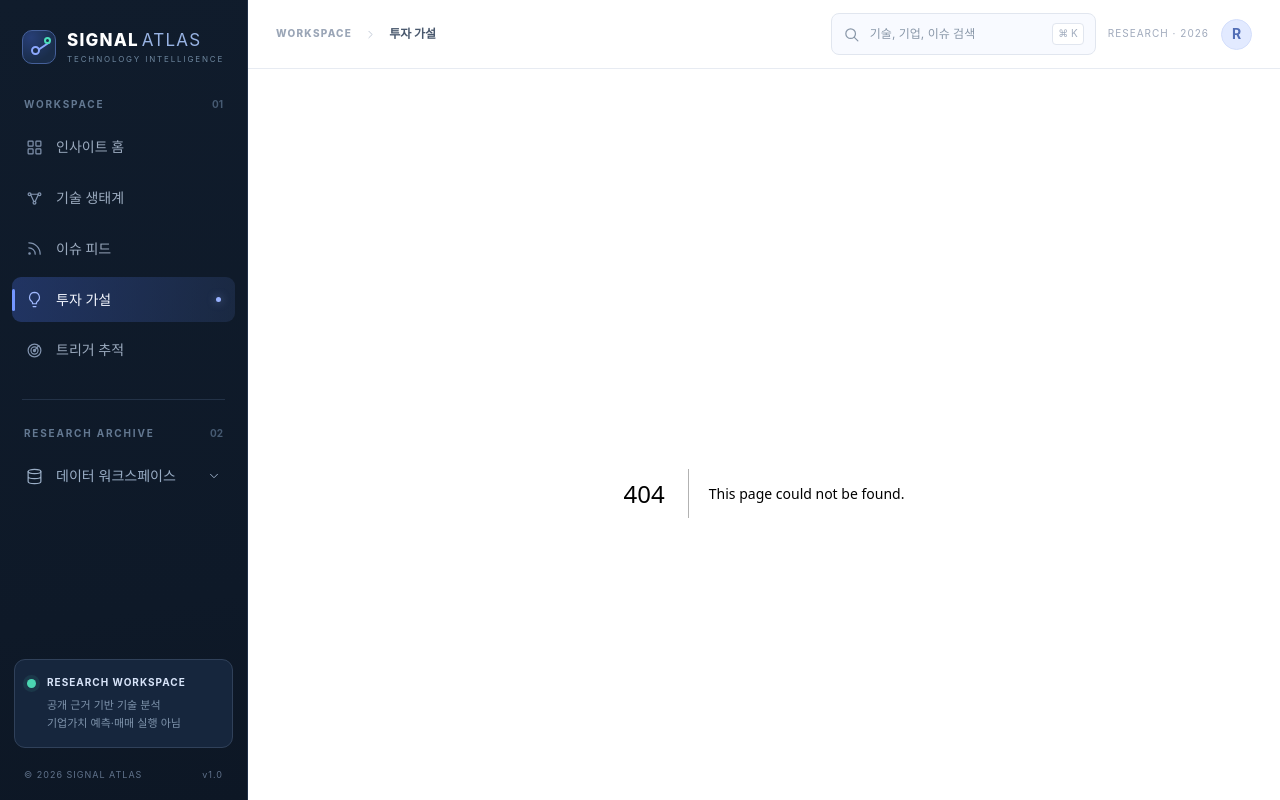
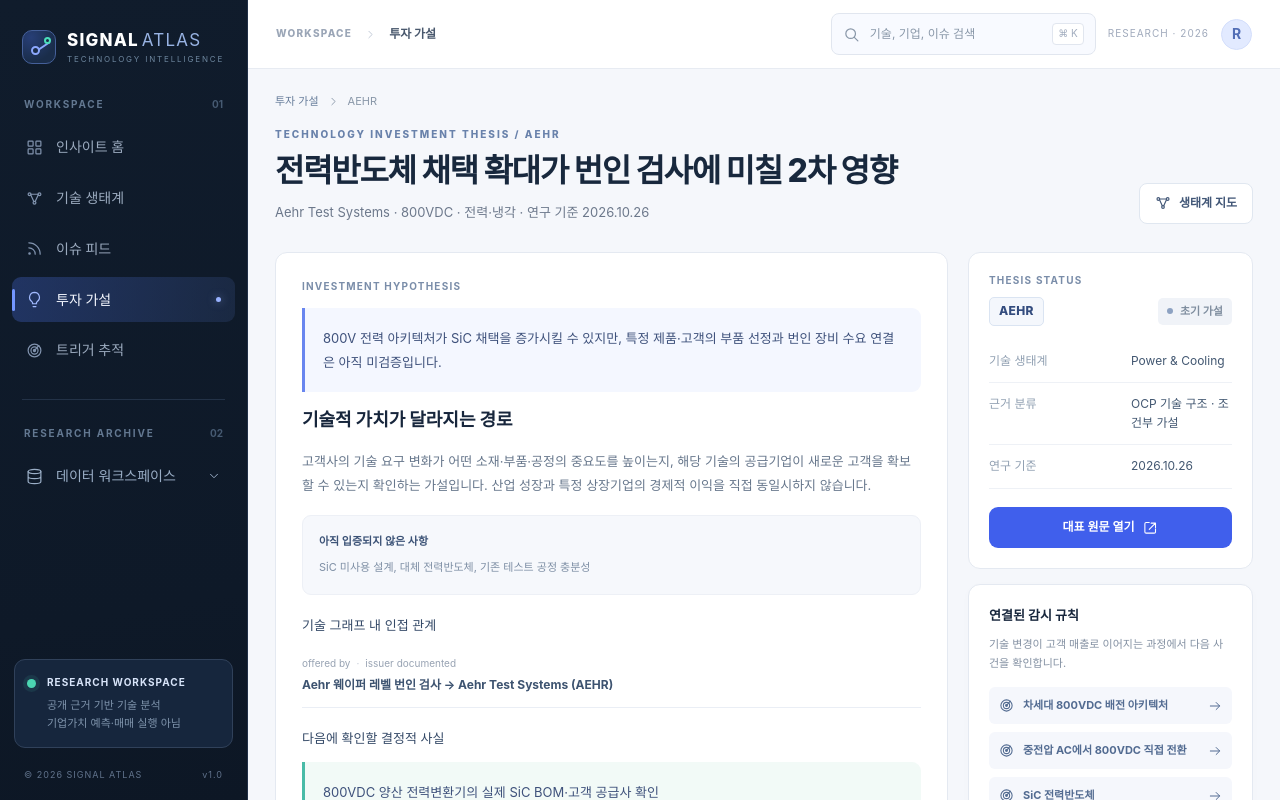
Before and after one commit to W-X-Z/WSJ-investment, a Next.js app in the folder apps/web/: page /ideas/aehr in a window 1280 px wide. Before the commit this address had no page. Shown: the top 800 px of the page. Built offline with nearby package versions, Linux system fonts and the light colour scheme.

Commit message:
Implement investment thesis workbench and falsification-first detailed research view

```diff
--- /dev/null
+++ b/apps/web/src/app/ideas/[id]/page.tsx
@@ -0,0 +1,41 @@
+import Link from "next/link";
+import { notFound, redirect } from "next/navigation";
+import { Icon } from "@/components/Icon";
+import { dateShort, ECO_BY_ID, nodeName, seed, seedIdeas } from "@/lib/research";
+
+export const metadata={title:"투자 가설 상세"};
+export default async function IdeaDetail({params}:{params:Promise<{id:string}>}){
+ const {id}=await params;
+ if(id.startsWith("brief-") && /^brief-\d+$/.test(id))redirect(`/briefs/${id.slice(6)}`);
+ const idea=seedIdeas.find(x=>x.id===id); if(!idea)notFound();
+ const eco=idea.ecoId==="market"?null:ECO_BY_ID[idea.ecoId];
+ const targetEdges=idea.relatedNode?seed.edges.filter(e=>e.from===idea.relatedNode||e.to===idea.relatedNode):[];
+ const watches=eco?seed.watches.filter(w=>w.ecosystem===`eco:${eco.id}`):[];
+ return <div>
+  <div className="breadcrumb"><Link href="/ideas">투자 가설</Link><Icon name="chevron-right" size={13}/><span>{idea.ticker}</span></div>
+  <div className="page-head"><div><div className="page-kicker">TECHNOLOGY INVESTMENT THESIS / {idea.ticker}</div><h1>{idea.title}</h1><p>{idea.company} · {eco?.title??"기업 리서치"} · 연구 기준 {dateShort(idea.asOf)}</p></div><Link className="outline-button" href={`/ecosystems/${idea.ecoId}`}><Icon name="network" size={16}/> 생태계 지도</Link></div>
+  <div className="detail-layout">
+   <article className="detail-card">
+    <div className="detail-label">INVESTMENT HYPOTHESIS</div>
+    <div className="detail-content-quote">{idea.description}</div>
+    <h2>기술적 가치가 달라지는 경로</h2>
+    <p>고객사의 기술 요구 변화가 어떤 소재·부품·공정의 중요도를 높이는지, 해당 기술의 공급기업이 새로운 고객을 확보할 수 있는지 확인하는 가설입니다. 산업 성장과 특정 상장기업의 경제적 이익을 직접 동일시하지 않습니다.</p>
+    <div style={{marginTop:18}} className="research-note"><strong>아직 입증되지 않은 사항</strong>{idea.risk}</div>
+    <h3>기술 그래프 내 인접 관계</h3>
+    <div className="related-list">{targetEdges.map(edge=><div key={edge.id} style={{padding:"12px 0",borderBottom:"1px solid #eaeef5"}}><div className="story-meta"><span>{edge.relation.replaceAll("_"," ")}</span><span className="meta-sep">·</span><span>{edge.stage.replaceAll("_"," ")}</span></div><strong style={{display:"block",marginTop:5,fontSize:12,color:"#3d5370"}}>{nodeName(edge.from)} → {nodeName(edge.to)}</strong></div>)}</div>
+    <h3>다음에 확인할 결정적 사실</h3>
+    <div className="detail-content-quote" style={{borderColor:"#49bba7",background:"#f2faf7"}}>{idea.trigger}</div>
+    <h3>독립 검증과 추적</h3>
+    <p>고객사의 직접 발표·공식 표준·양산 인증·납품 이후의 경제성을 별도의 출처 그룹으로 수집해야 합니다. 동일한 회사 보도자료를 재인용한 기사 여러 개는 독립 증거로 세지 않습니다.</p>
+   </article>
+   <aside>
+    <div className="detail-card" style={{padding:20,marginBottom:15}}><div className="detail-label">THESIS STATUS</div><div className="idea-card-top"><span className="ticker-badge">{idea.ticker}</span><span className="detail-status"><i/>{idea.state==="strengthened"?"근거 강화":idea.state==="watching"?"검증 중":"초기 가설"}</span></div><dl style={{marginTop:14}}>
+     <div className="detail-key-value"><dt>기술 생태계</dt><dd>{eco?.name}</dd></div>
+     <div className="detail-key-value"><dt>근거 분류</dt><dd>{idea.evidenceType}</dd></div>
+     <div className="detail-key-value"><dt>연구 기준</dt><dd>{dateShort(idea.asOf)}</dd></div>
+    </dl><a href={idea.evidenceUrl} target="_blank" rel="noreferrer" className="blue-button" style={{width:"100%",justifyContent:"center",marginTop:18}}>대표 원문 열기 <Icon name="external" size={15}/></a></div>
+    <div className="surface aside-panel"><h3>연결된 감시 규칙</h3><p>기술 변경이 고객 매출로 이어지는 과정에서 다음 사건을 확인합니다.</p><div className="aside-links">{watches.slice(0,3).map(w=><Link href={`/triggers?eco=${idea.ecoId}`} key={w.id}><Icon name="radar" size={15}/>{nodeName(w.target_id).slice(0,24)}<Icon name="arrow-right" size={14}/></Link>)}</div></div>
+   </aside>
+  </div>
+ </div>;
+}
```
